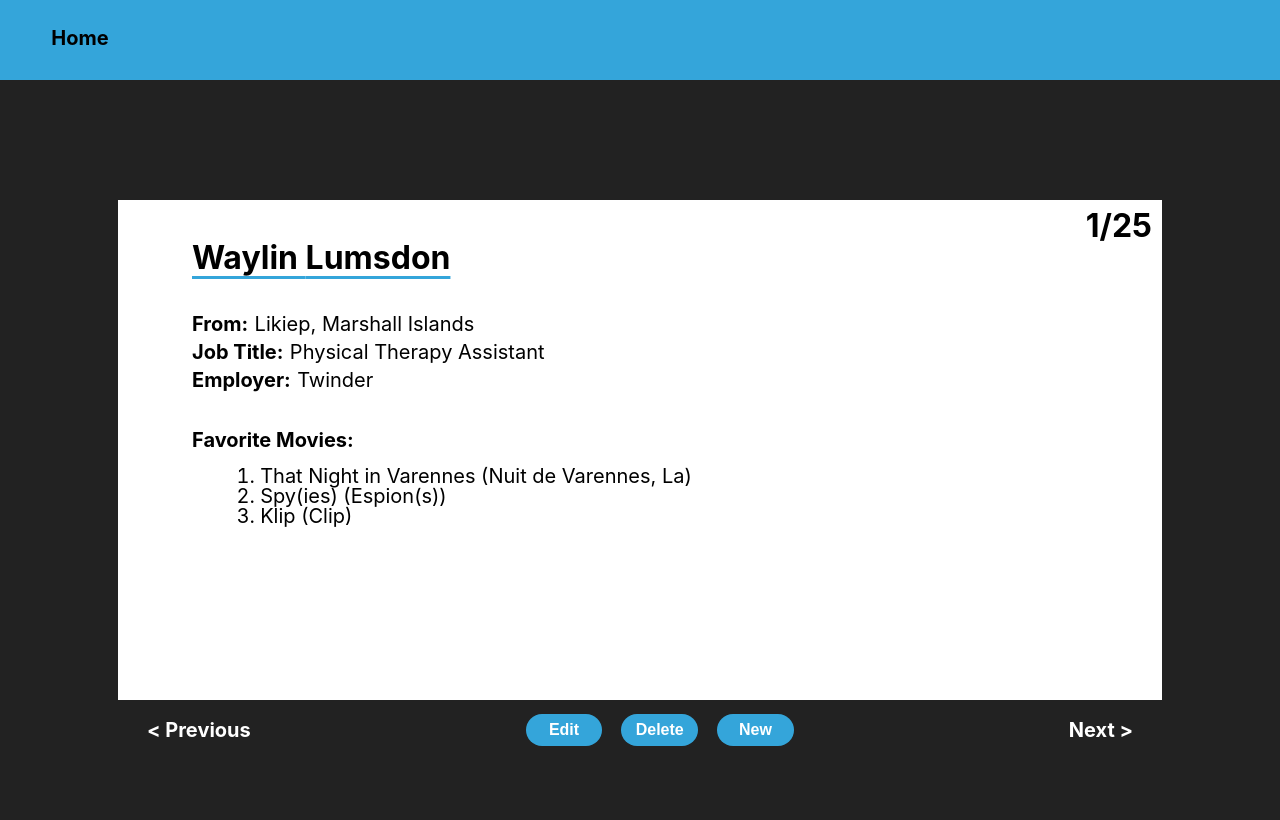
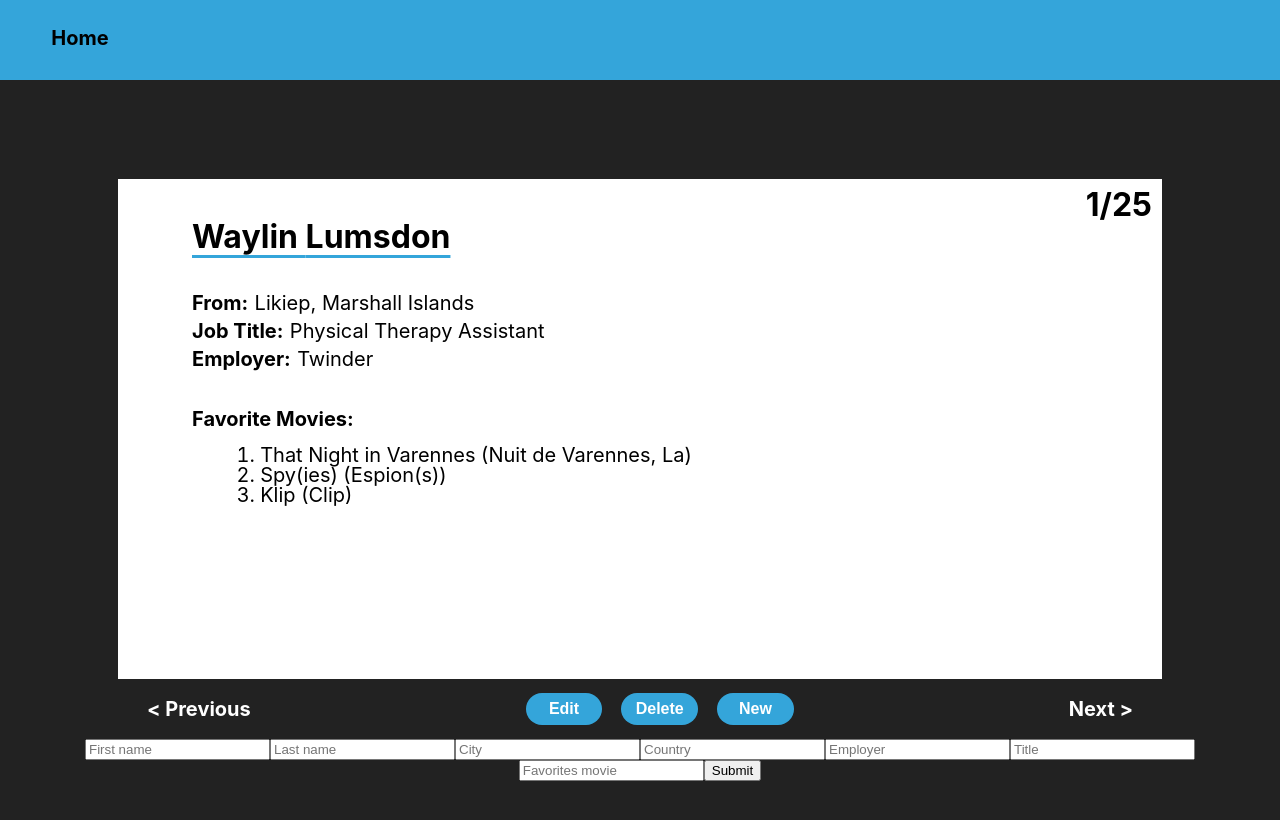
Before and after one commit to Chwunny/User-Directory, a React (Create React App) app: page / in a window 1280 px wide. Both pictures are taken after a click on the button "New". Shown: the top 820 px of the page. Built offline with nearby package versions, Linux system fonts and the light colour scheme.

Commit message:
new form functionality complete, still need to finish edit

```diff
--- a/src/Components/Body.js
+++ b/src/Components/Body.js
@@ -2,10 +2,16 @@ import React, { useState } from 'react'
 import './Body.css'
 import data from '../data'
 import Footer from './Footer'
+import NewForm from './NewForm'
+
 
 const Body = () => {
     const [index, setIndex] = useState(0)
     const [arbitraryVariable, setArbitraryVariable] = useState(data) // I have no idea why this works
+    const [formShown, setFormShown] = useState(false)
+    const [state, setState] = useState({ firstName: "", lastName: "", city: "", country: "", employer: "", title: "", favoriteMovie: "" })
+
+    let globalId = 26
 
     const plus = () => {
         if (index < data.length - 1){
@@ -20,7 +26,37 @@ const Body = () => {
     }
 
     const deleteEntry =  ()  => {
-        setArbitraryVariable(data.splice(index, 1)) // This doesnt make any sense either, why would the DOM update with this but not on when you just splice data
+        if (data.length > 1){
+            setArbitraryVariable(data.splice(index, 1)) // This doesnt make any sense either, why would the DOM update with this but not on when you just splice data
+            return index >= data.length ? setIndex(index - 1) : null
+        }
+    }
+
+    const summonForm = () => {
+        setFormShown(true)
+    }
+
+    const submitForm = (e) => {
+        e.preventDefault()
+
+        setArbitraryVariable(data.push(
+            {
+                id: globalId,
+                name: { first: state.firstName, last: state.lastName },
+                city: state.city,
+                country: state.country,
+                employer: state.employer,
+                title: state.title,
+                favoriteMovies: state.favoriteMovie.split(',')
+            }
+        ))
+
+        setState({ firstName: "", lastName: "", city: "", country: "", employer: "", title: "", favoriteMovie: "" })
+        banishForm()
+    }
+
+    const banishForm = () => {
+        setFormShown(false)
     }
 
     return (
@@ -53,7 +89,8 @@ const Body = () => {
                         </ol>
                     </div>
                 </div>
-                <Footer functions={{plus, minus, deleteEntry}}></Footer>
+                <Footer functions={{plus, minus, deleteEntry, summonForm}}></Footer>
+                {formShown ? <NewForm functions={{banishForm, submitForm, setState, state}}/> : null}
             </div>
         </div>
     )
--- a/src/Components/Footer.js
+++ b/src/Components/Footer.js
@@ -2,7 +2,7 @@ import React from 'react'
 import './Footer.css'
 
 const Footer = (props) => {
-    const { plus, minus, deleteEntry } = props.functions
+    const { plus, minus, deleteEntry, summonForm } = props.functions
     let lArrow = "\u003C";
     let rArrow = "\u003E";
     return (
@@ -10,7 +10,7 @@ const Footer = (props) => {
             <div className="directions" onClick={minus}>{lArrow} Previous</div>
             <button>Edit</button>
             <button onClick={deleteEntry}>Delete</button>
-            <button>New</button>
+            <button onClick={summonForm}>New</button>
             <div className="directions" onClick={plus}>Next {rArrow}</div>
         </div>
     )
--- /dev/null
+++ b/src/Components/NewForm.css
@@ -0,0 +1,4 @@
+
+/* form input {
+    height: 2vh;
+} */
--- /dev/null
+++ b/src/Components/NewForm.js
@@ -0,0 +1,28 @@
+import React from 'react'
+import './NewForm.css'
+
+const NewForm = (props) => {
+    const { submitForm, setState, state } = props.functions
+
+    const handleChange = (e) => {
+        const value = e.target.value
+        setState({
+            ...state,
+            [e.target.name]: value
+        })
+    }
+    return (
+        <form onSubmit={submitForm}>
+            <input type="text" onChange={handleChange} name="firstName" value={state.firstName} placeholder="First name"/>
+            <input type="text" onChange={handleChange} name="lastName" value={state.lastName} placeholder="Last name"/>
+            <input type="text" onChange={handleChange} name="city" value={state.city} placeholder="City"/>
+            <input type="text" onChange={handleChange} name="country" value={state.country} placeholder="Country"/>
+            <input type="text" onChange={handleChange} name="employer" value={state.employer} placeholder="Employer"/>
+            <input type="text" onChange={handleChange} name="title" value={state.title} placeholder="Title"/>
+            <input type="text" onChange={handleChange} name="favoriteMovie" value={state.favoriteMovie} placeholder="Favorites movie"/>
+            <button>Submit</button>
+        </form>
+    )
+}
+
+export default NewForm
```
